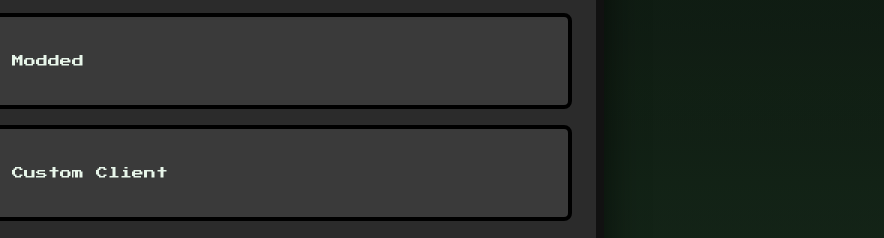
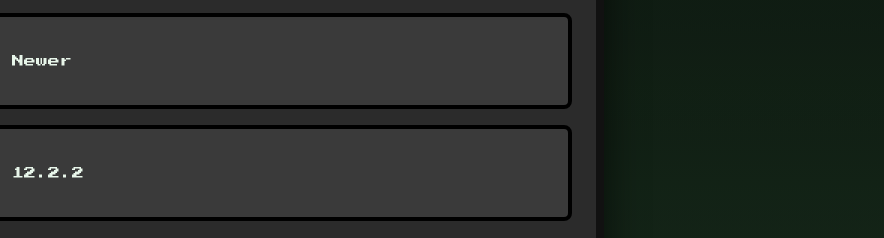
Before and after one commit to Herobrine331/EaglerCraft-Launcher.github.io, a plain HTML site: page index.html in a window 1280 px wide. Shown: the part 292-530 px from the top of the page, 396-1280 px from the left. Drawn offline with Linux system fonts and the light colour scheme.

Commit message:
Update index.html

```diff
--- a/index.html
+++ b/index.html
@@ -114,11 +114,11 @@
         </div>
         <div class="option" data-target="2.html">
           <img src="https://static.wikia.nocookie.net/minecraft-mojang/images/6/6f/%D0%9D%D0%B0%D0%BA%D0%BE%D0%B2%D0%B0%D0%BB%D1%8C%D0%BD%D1%8F.png/revision/latest/thumbnail/width/360/height/450?cb=20181024171208&path-prefix=ru" alt="Наковальня" />
-          <span>Modded</span>
+          <span>Newer</span>
         </div>
         <div class="option" data-target="3.html">
           <img src="https://raw.githubusercontent.com/zumbiepig/Starlike/main/logo.png" alt="Модифицированный клиент" />
-          <span>Custom Client</span>
+          <span>12.2.2</span>
         </div>
       </div>
 
```
